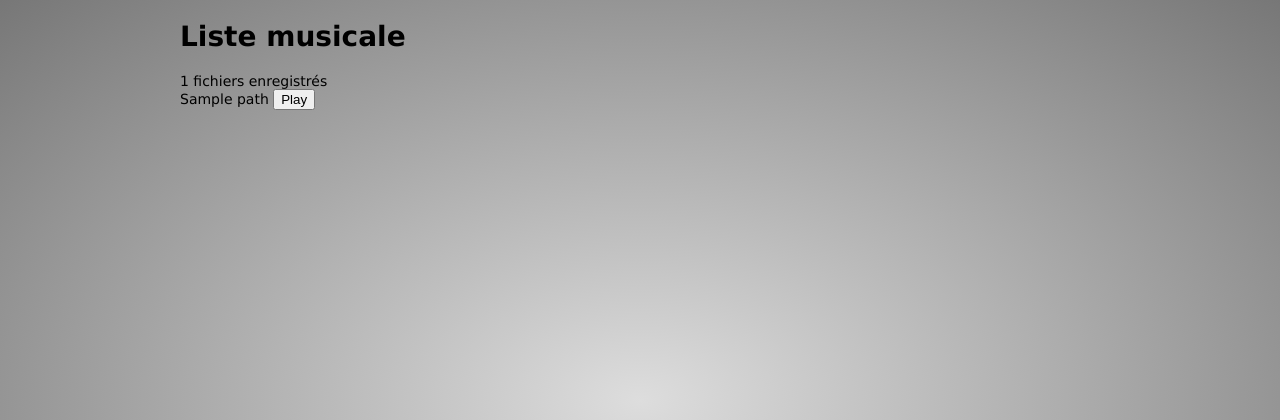
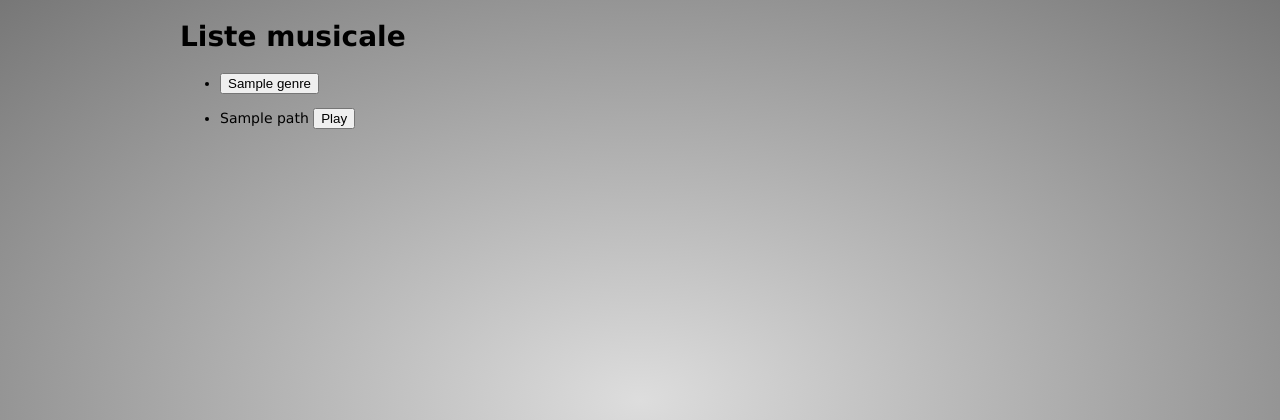
Before and after one commit to flomelki/musichub, a Node server app: template views/index.ejs in a window 1280 px wide. Shown: the top 420 px of the page. Run offline with Node 20, Linux system fonts and the light colour scheme; the template is opened without the code that fills it: most values are stand-ins (such as "Sample title", 1, 10 or a date in 2020); some libraries are stand-ins or nearby versions.

Commit message:
Implemented "genre" filter (again...)

```diff
--- a/app.js
+++ b/app.js
@@ -8,6 +8,10 @@ var logger = require('morgan');
 var cookieParser = require('cookie-parser');
 var bodyParser = require('body-parser');
 var methodOverride = require('method-override');
+
+// Owns modules
+require('./modules/prototypes')
+require('./modules/mongo')
 
 // routes definition
 var musicsroutes = require('./routes/musics');
--- a/modules/mongo.js
+++ b/modules/mongo.js
@@ -2,27 +2,19 @@
 var recursive = require('recursive-readdir');
 var mongoose = require('mongoose');
 var path = require('path');
+var mm = require('musicmetadata')
+var fs = require('fs')
 
 console.log('go on')
 
 var musicSchema = mongoose.Schema({
-  path : {type : String, required: true}
+  path : {type : String, required: true},
+  genre : {type: String, required: true}
 });
 
 Music = mongoose.model("Music", musicSchema);
 
 var authExt = ['.mp3', '.ogg'];
-
-// TODO : move in any library
-Array.prototype.contains = function(obj) {
-    var i = this.length;
-    while (i--) {
-        if (this[i] === obj) {
-            return true;
-        }
-    }
-    return false;
-}
 
 mongoose.connect("mongodb://localhost/musicalBase", function(){
     // Drop the DB
@@ -38,10 +30,13 @@ mongoose.connect("mongodb://localhost/musicalBase", function(){
       files.forEach(function(file)
       {
         var filePath = file.split('\\').splice(1).join('/');
-        Music.create({path:filePath}, function(err, musicFile)
+        mm(fs.createReadStream(file), function(err, metadata)
         {
-          if (err)
-            console.log(err);
+          Music.create({path:filePath, genre:metadata.genre}, function(err, musicFile)
+          {
+            if (err)
+              console.log(err);
+          });
         });
       });
     });
--- a/scripts/player.js
+++ b/scripts/player.js
@@ -11,3 +11,19 @@ function play(idPlayer, path, control) {
         //control.textContent = 'Play';
     }*/
 }
+
+function filterByGenre(genre)
+{
+    var musicList = document.getElementById('musicList');
+	for(i = 0; i < musicList.children.length; i++)
+	{
+		if (musicList.children[i].children[0].innerHTML != genre)
+		{
+			musicList.children[i].style.display = "none"
+		}
+		else
+		{
+			musicList.children[i].style.display = ""
+		}
+	}
+}
--- a/views/index.ejs
+++ b/views/index.ejs
@@ -6,13 +6,23 @@
 <% if (musicFileList.length == 0) { %>
 Pas de musique !
 <% } else { %>
+	<ul>
+		<% genreList.forEach(function(genre) { %>
+		<li>
+			<button onclick="filterByGenre('<%= genre %>')"><%= genre %></button>
+		</li>
+		<% }); %>
+	</ul>
+
 	<audio id="audioPlayer"></audio>
-	<div><%= musicFileList.length %> fichiers enregistrés</div>
-	<% musicFileList.forEach(function(musicFile) { %>
-		<div>
-			<span><%= musicFile.path %></span>
-			<span><button onclick="play('audioPlayer', '<%= musicFile.path %>', this)">Play</button></span>
-		</div>
-	<% }); %>
+	<ul id="musicList">
+		<% musicFileList.forEach(function(musicFile) { %>
+			<li>
+				<span style="display:none"><%= musicFile.genre %></span>
+				<span><%= musicFile.path %></span>
+				<span><button onclick="play('audioPlayer', '<%= musicFile.path %>', this)">Play</button></span>
+			</li>
+		<% }); %>
+	</ul>
 </div>
 <% } %>
```
Also changed, not shown: routes/musics.js (+10 -3 lines).
